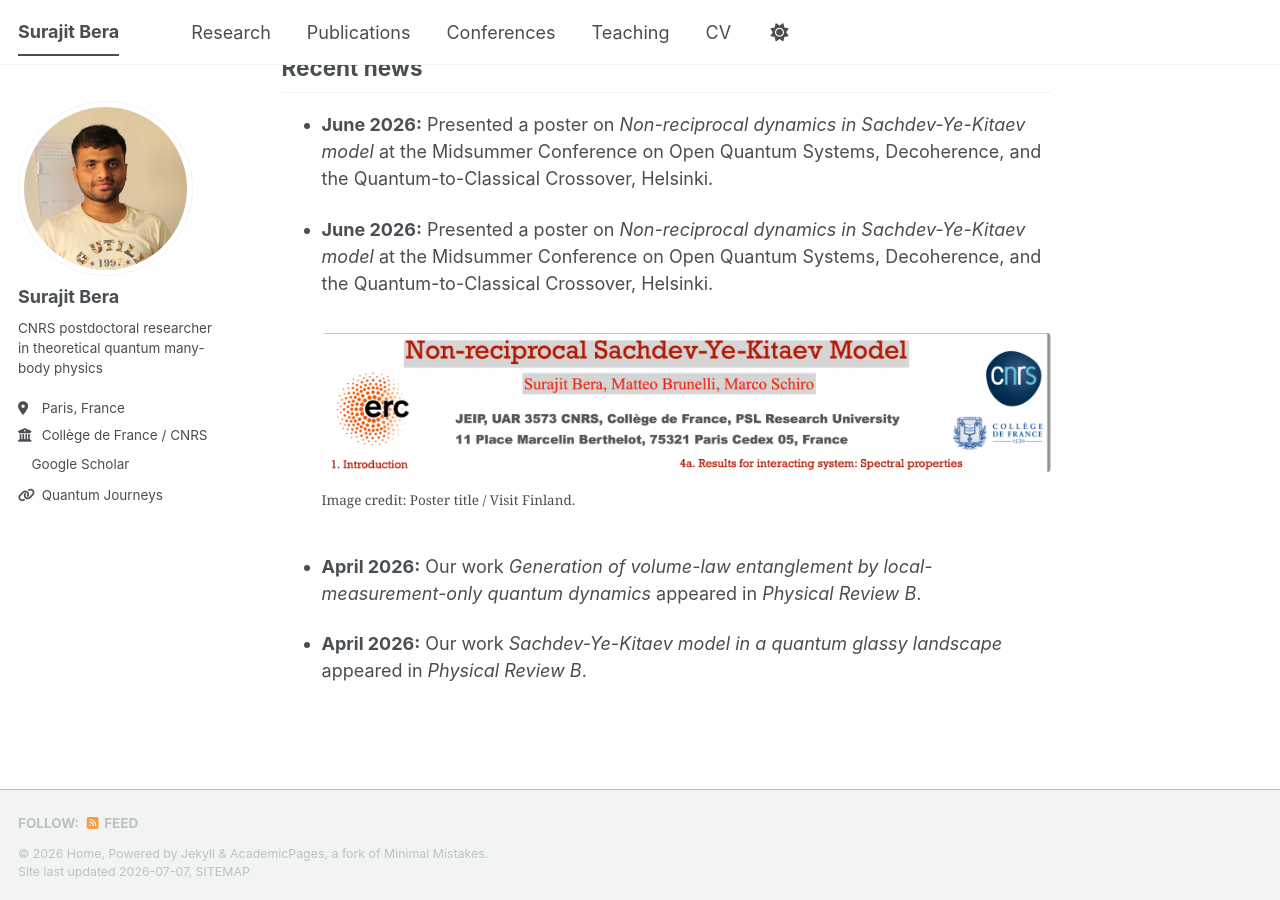
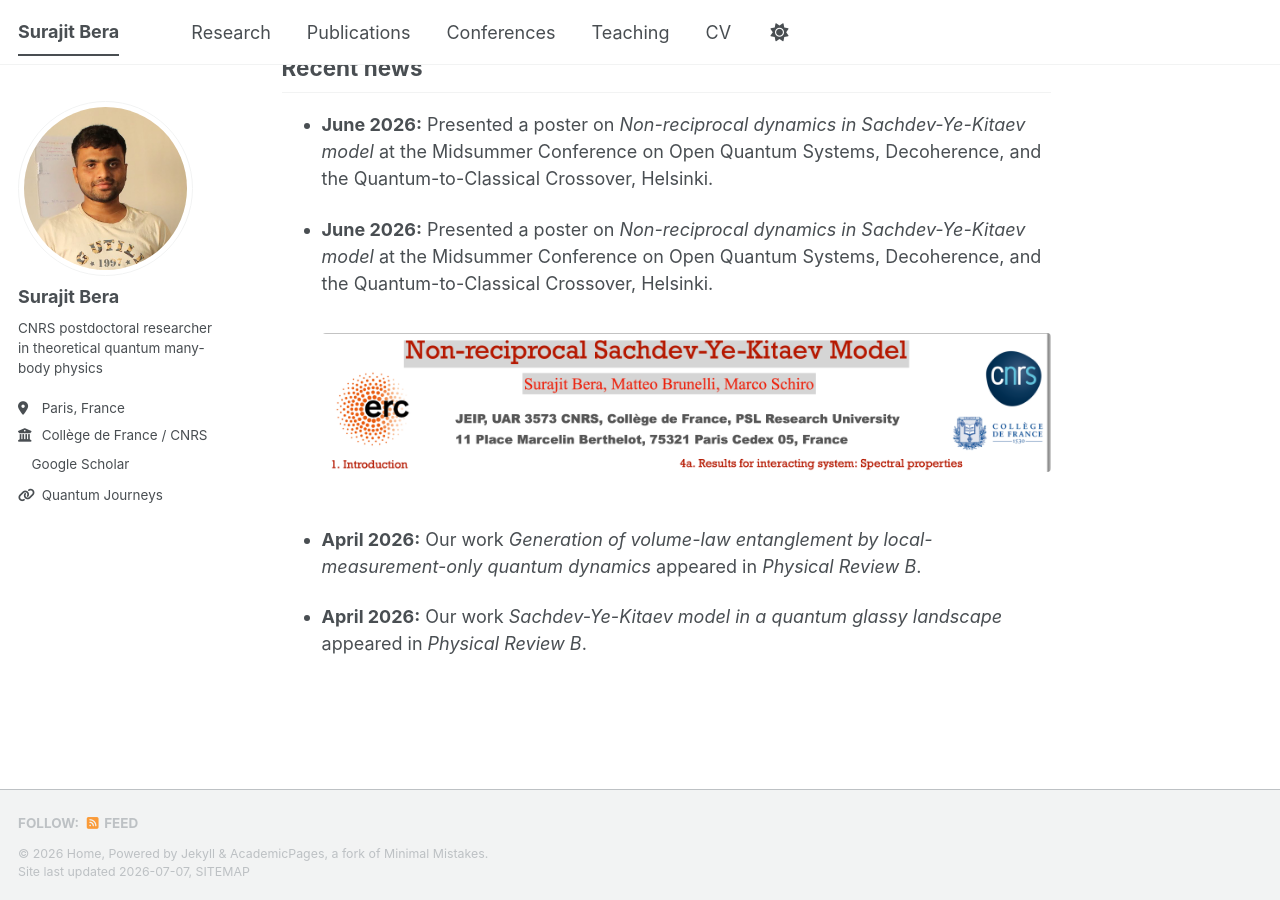
Before and after one commit to surajitbera-physics/surajitbera-physics.github.io, a Jekyll site: the page built from _pages/about.md, in a window 1280 px wide and 900 px high, scrolled down 505 px. Built offline with Jekyll 4.4.1, drawn with Linux system fonts in a browser that asks for light colours; a style sheet for code colours, icons or effects is not loaded.

Commit message:
Remove image credit from poster figure
Removed image credit from the poster figure in the about page.

```diff
--- a/_pages/about.md
+++ b/_pages/about.md
@@ -22,7 +22,6 @@ Broadly, I am interested in understanding how complex quantum systems thermalize
 
   <figure>
     <img src="/images/news/Poster_non_reciprocal.png" alt="Midsummer Conference Helsinki 2026" width="420">
-    <figcaption>Image credit: Poster title / Visit Finland.</figcaption>
   </figure>
 
 - **April 2026:** Our work *Generation of volume-law entanglement by local-measurement-only quantum dynamics* appeared in *Physical Review B*.
```
